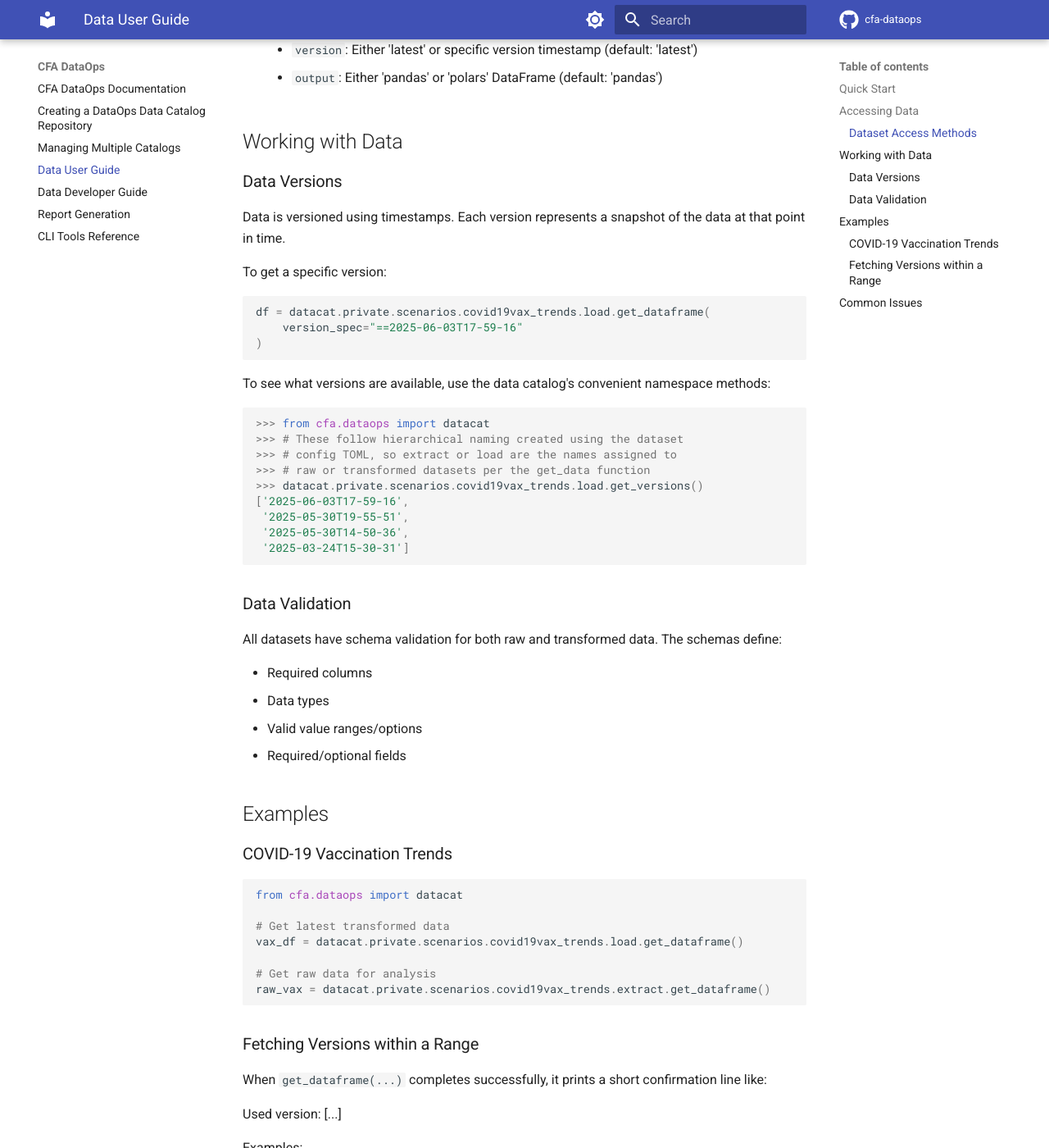
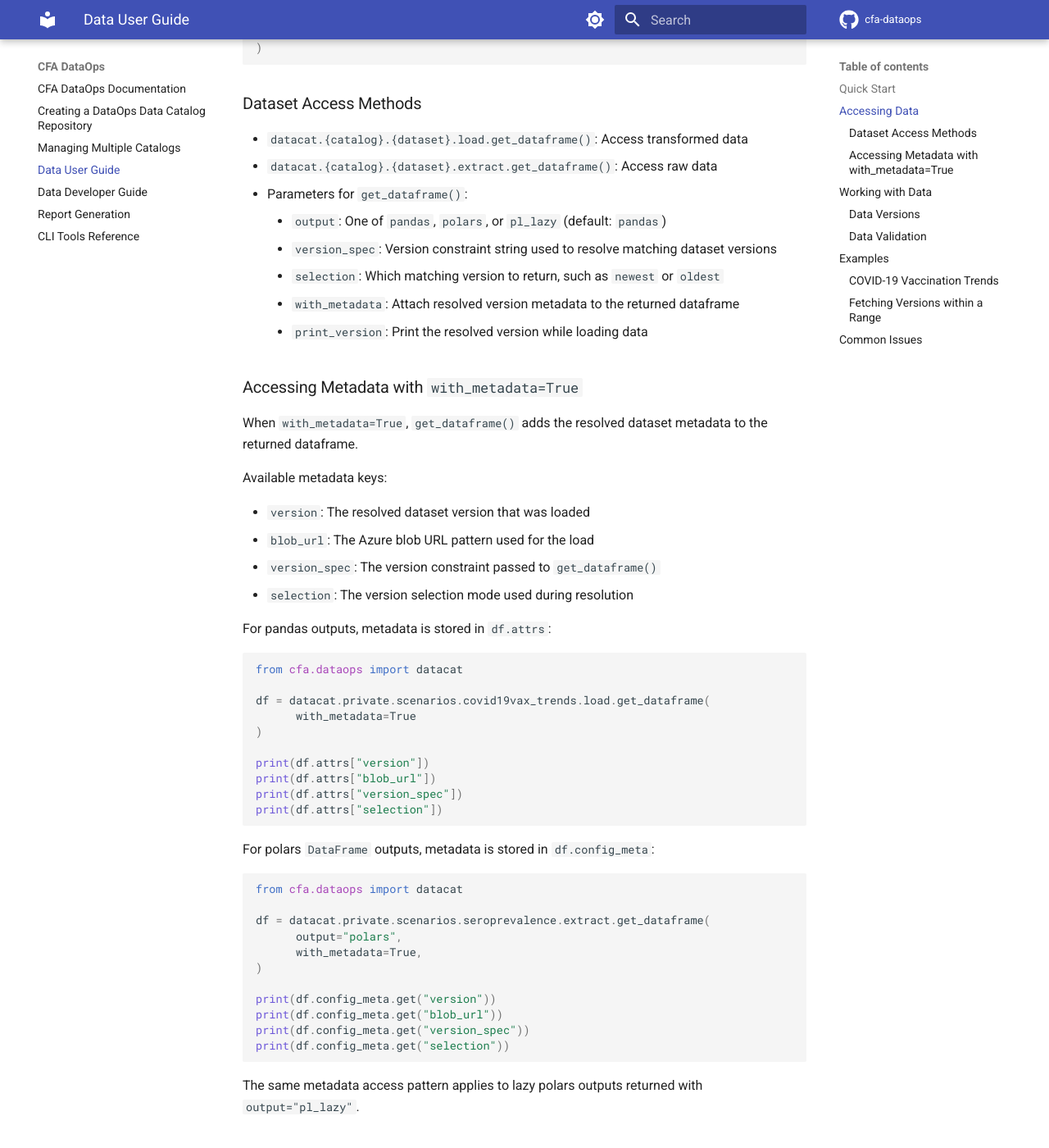
Before and after one commit to CDCgov/cfa-dataops, an MkDocs documentation site: the page built from docs/data_user_guide.md, in a window 1280 px wide and 1400 px high, scrolled down 1056 px. Shown: the whole window at 82% size. Built offline with MkDocs 1.6.1 and Material for MkDocs 9.7.7, drawn with Linux system fonts in a browser that asks for light colours; comment, search, counter and statistics services are not loaded; some of the changed text lies outside the part shown.

Commit message:
update docs

````diff
--- a/docs/data_user_guide.md
+++ b/docs/data_user_guide.md
@@ -14,6 +14,12 @@ print("Available datasets:", datacat.__namespace_list__)
 
 # Access a dataset
 df = datacat.private.scenarios.covid19vax_trends.load.get_dataframe()
+
+# Include resolved version metadata on the returned dataframe
+df_with_meta = datacat.private.scenarios.covid19vax_trends.load.get_dataframe(
+   with_metadata=True
+)
+print(df_with_meta.attrs["version"])
 ```
 
 ## Accessing Data
@@ -29,6 +35,11 @@ df = datacat.private.scenarios.covid19vax_trends.load.get_dataframe()
 # Get raw data as polars DataFrame
 df = datacat.private.scenarios.seroprevalence.extract.get_dataframe(output="polars")
 
+# Get transformed data with metadata attached
+df_with_meta = datacat.private.scenarios.covid19vax_trends.load.get_dataframe(
+   with_metadata=True
+)
+
 # Get specific version
 df = datacat.private.scenarios.covid19vax_trends.load.get_dataframe(
     version_spec="==2025-06-03T17-56-50"
@@ -40,8 +51,55 @@ df = datacat.private.scenarios.covid19vax_trends.load.get_dataframe(
 - `datacat.{catalog}.{dataset}.load.get_dataframe()`: Access transformed data
 - `datacat.{catalog}.{dataset}.extract.get_dataframe()`: Access raw data
 - Parameters for `get_dataframe()`:
-  - `version`: Either 'latest' or specific version timestamp (default: 'latest')
-  - `output`: Either 'pandas' or 'polars' DataFrame (default: 'pandas')
+   - `output`: One of `pandas`, `polars`, or `pl_lazy` (default: `pandas`)
+   - `version_spec`: Version constraint string used to resolve matching dataset versions
+   - `selection`: Which matching version to return, such as `newest` or `oldest`
+   - `with_metadata`: Attach resolved version metadata to the returned dataframe
+   - `print_version`: Print the resolved version while loading data
+
+### Accessing Metadata with `with_metadata=True`
+
+When `with_metadata=True`, `get_dataframe()` adds the resolved dataset metadata to the returned dataframe.
+
+Available metadata keys:
+
+- `version`: The resolved dataset version that was loaded
+- `blob_url`: The Azure blob URL pattern used for the load
+- `version_spec`: The version constraint passed to `get_dataframe()`
+- `selection`: The version selection mode used during resolution
+
+For pandas outputs, metadata is stored in `df.attrs`:
+
+```python
+from cfa.dataops import datacat
+
+df = datacat.private.scenarios.covid19vax_trends.load.get_dataframe(
+      with_metadata=True
+)
+
+print(df.attrs["version"])
+print(df.attrs["blob_url"])
+print(df.attrs["version_spec"])
+print(df.attrs["selection"])
+```
+
+For polars `DataFrame` outputs, metadata is stored in `df.config_meta`:
+
+```python
+from cfa.dataops import datacat
+
+df = datacat.private.scenarios.seroprevalence.extract.get_dataframe(
+      output="polars",
+      with_metadata=True,
+)
+
+print(df.config_meta.get("version"))
+print(df.config_meta.get("blob_url"))
+print(df.config_meta.get("version_spec"))
+print(df.config_meta.get("selection"))
+```
+
+The same metadata access pattern applies to lazy polars outputs returned with `output="pl_lazy"`.
 
 ## Working with Data
 
@@ -92,6 +150,12 @@ vax_df = datacat.private.scenarios.covid19vax_trends.load.get_dataframe()
 
 # Get raw data for analysis
 raw_vax = datacat.private.scenarios.covid19vax_trends.extract.get_dataframe()
+
+# Get transformed data plus resolved version metadata
+vax_df_with_meta = datacat.private.scenarios.covid19vax_trends.load.get_dataframe(
+   with_metadata=True
+)
+print(vax_df_with_meta.attrs["version"])
 ```
 
 ### Fetching Versions within a Range
````
Also changed, not shown: docs/index.md (+5 -0 lines), docs/managing_catalogs.md (+8 -0 lines), 1 other file.
